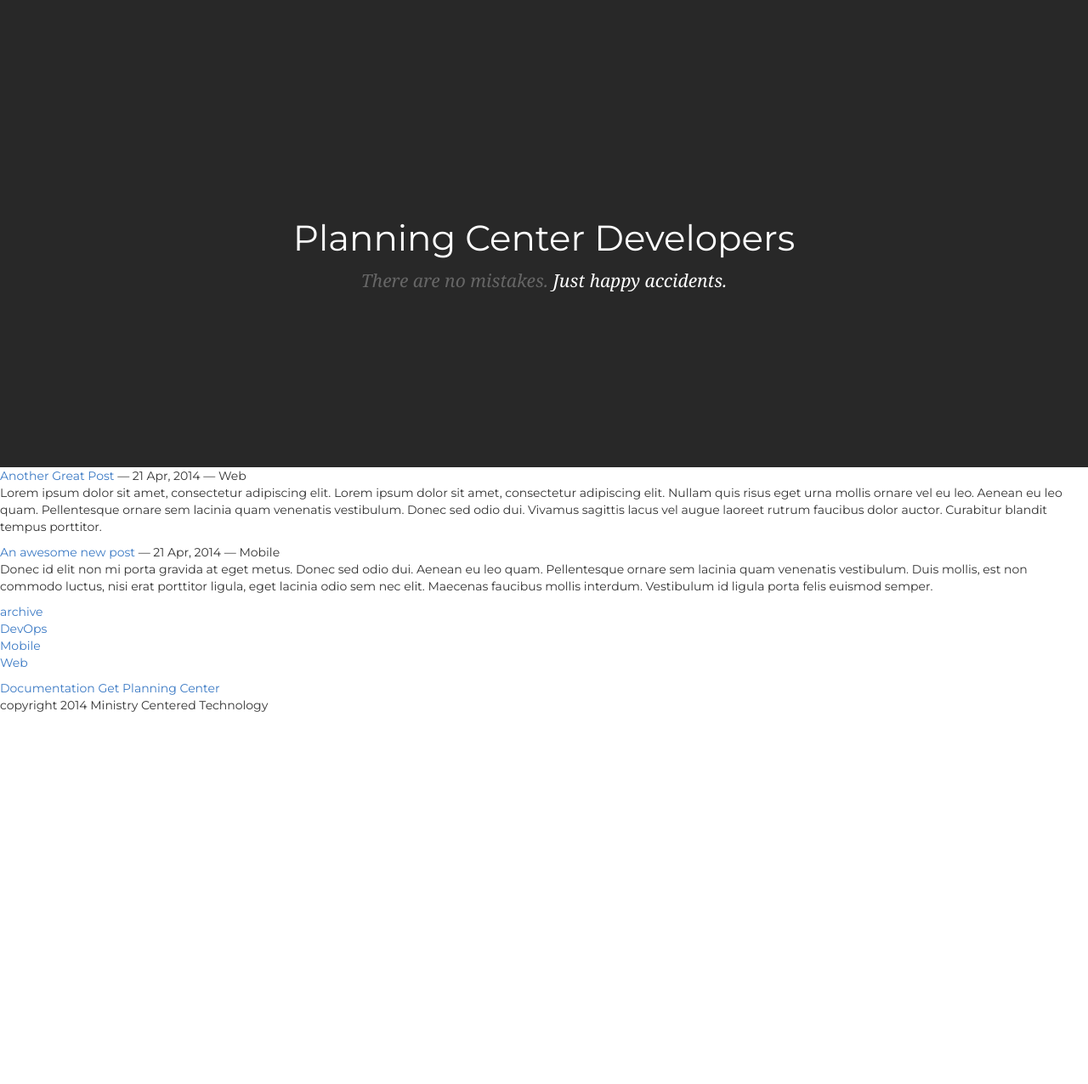
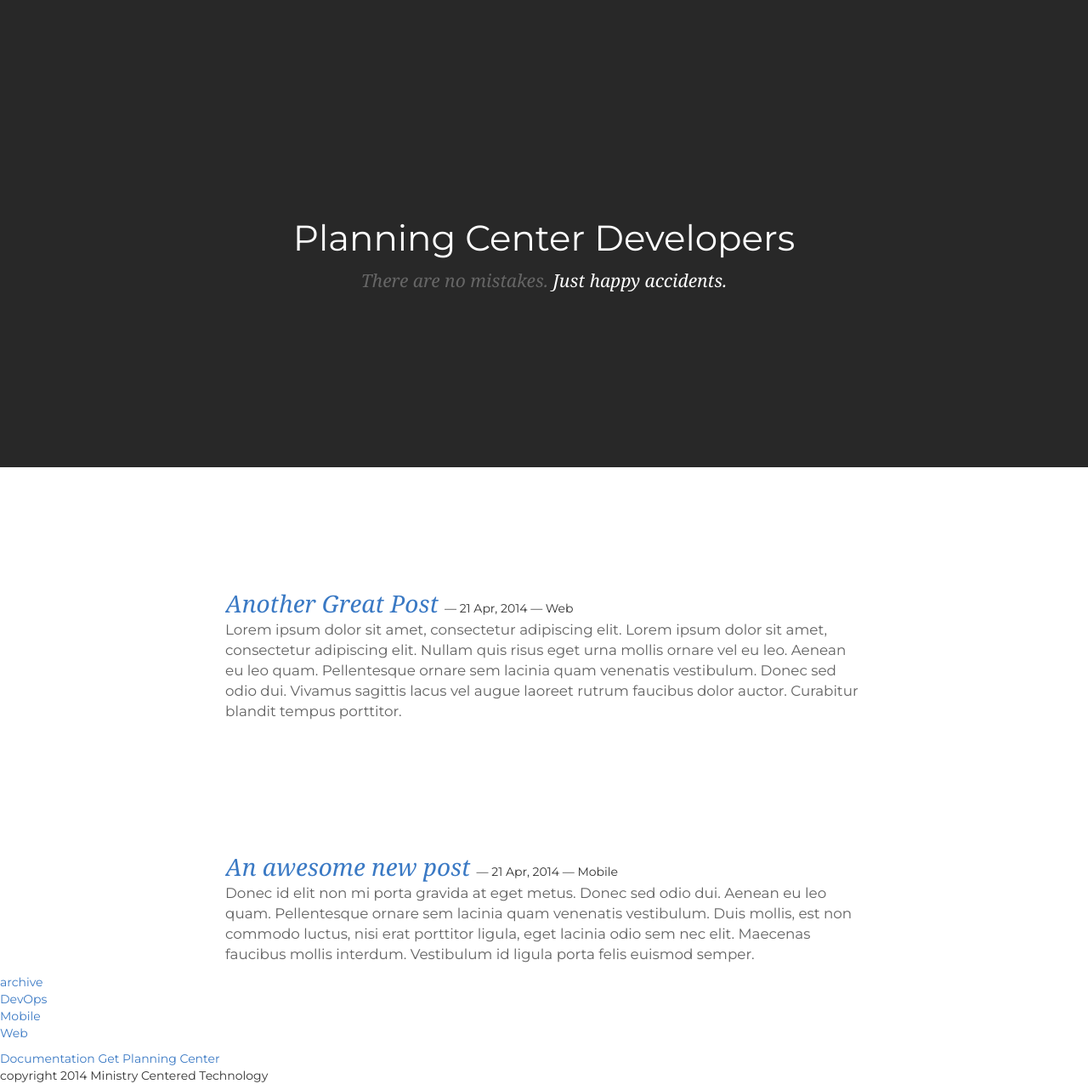
Before and after one commit to planningcenter/developers, a Jekyll site: the page built from index.html, in a window 1280 px wide. Shown: the whole page at 85% size. Built offline with Jekyll 4.4.1, drawn with Linux system fonts in a browser that asks for light colours; Markdown is read by kramdown in place of the engine named in the settings; before the commit the page ends 900 px from its top, so only the background shows below that.

Commit message:
more styles

```diff
--- a/assets/css/main.css
+++ b/assets/css/main.css
@@ -63,11 +63,26 @@ a {
   font-weight: normal;
 }
 
+#content
+{
+  max-width: 750px;
+  margin: 0px auto;
+}
+
 /* Post */
-div.post div.title
+.list-post .title a
 {
+  font-family: Georgia;
+  font-size: 2em;
+  font-style: italic;
+}
 
+#content .posts p
+{
+  color: #626262;
+  font-size: 1.2em;
 }
+
 div.post div.meta
 {
 
@@ -78,9 +93,11 @@ div.post img
 }
 
 /* Post Lists */
-div.list-post
+.list-post
 {
-
+  margin-top: 140px;
+  display: block;
+  overflow: auto;
 }
 div.list-post div.body
 {
```
